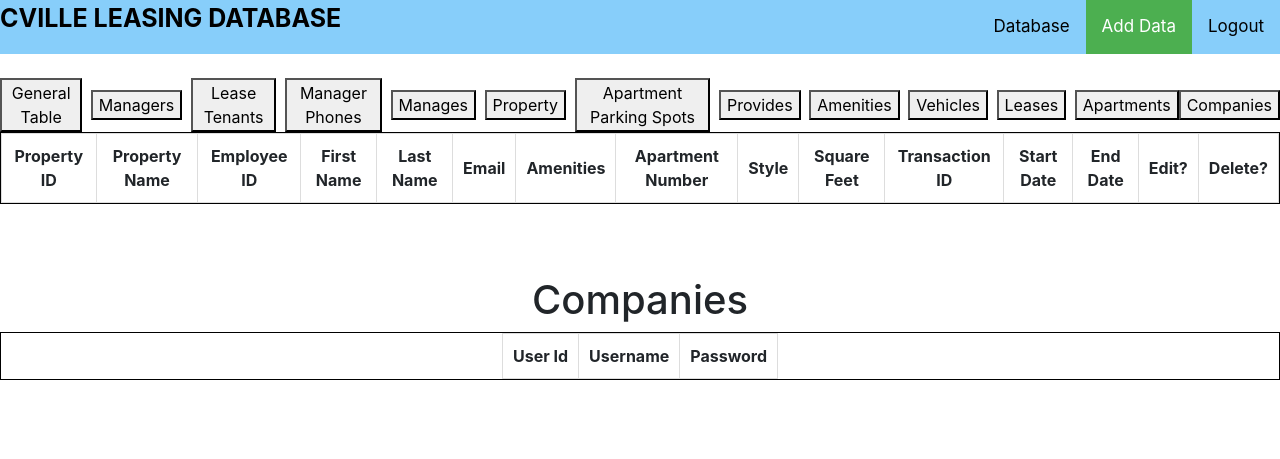
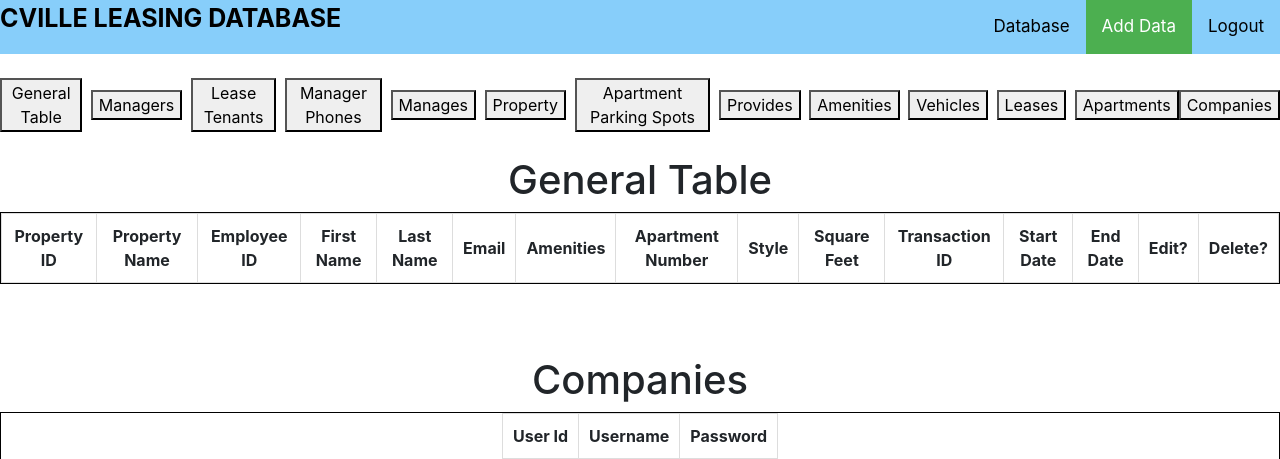
Before and after one commit to jliao13/CS-4750-DB-Project, a Django app: template frontend/templates/data.html in a window 1280 px wide. Shown: the top 459 px of the page. Run offline with Django 3.2, Linux system fonts and the light colour scheme; the template is opened without the code that fills it, so the values that code supplies are empty; some libraries are stand-ins or nearby versions.

Commit message:
general table

```diff
--- a/frontend/templates/tables/general_table.html
+++ b/frontend/templates/tables/general_table.html
@@ -1,4 +1,6 @@
 <!--&lt;!&ndash;General table&ndash;&gt;-->
+<br>
+<h1 class="center">General Table</h1>
 <table class="center"  style="width:100%; height:100%;">
     <tr>
             <th>Property ID</th>
--- a/frontend/views.py
+++ b/frontend/views.py
@@ -109,7 +109,6 @@ def create_general_table(properties, apartments, manage_props, managers, provide
                         print(row)
                         table.append(row)
                         row = {}
-    print(table)
     return table
 
 # Add this view
```
